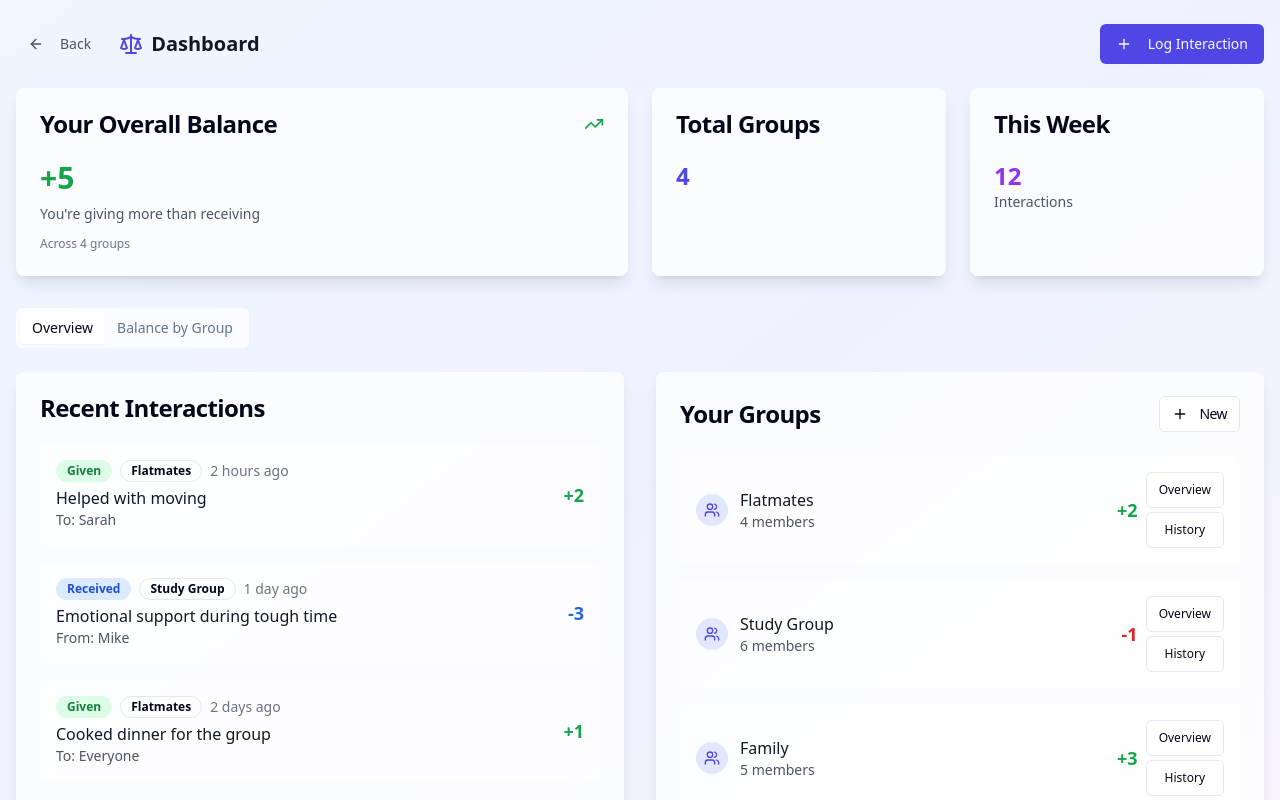
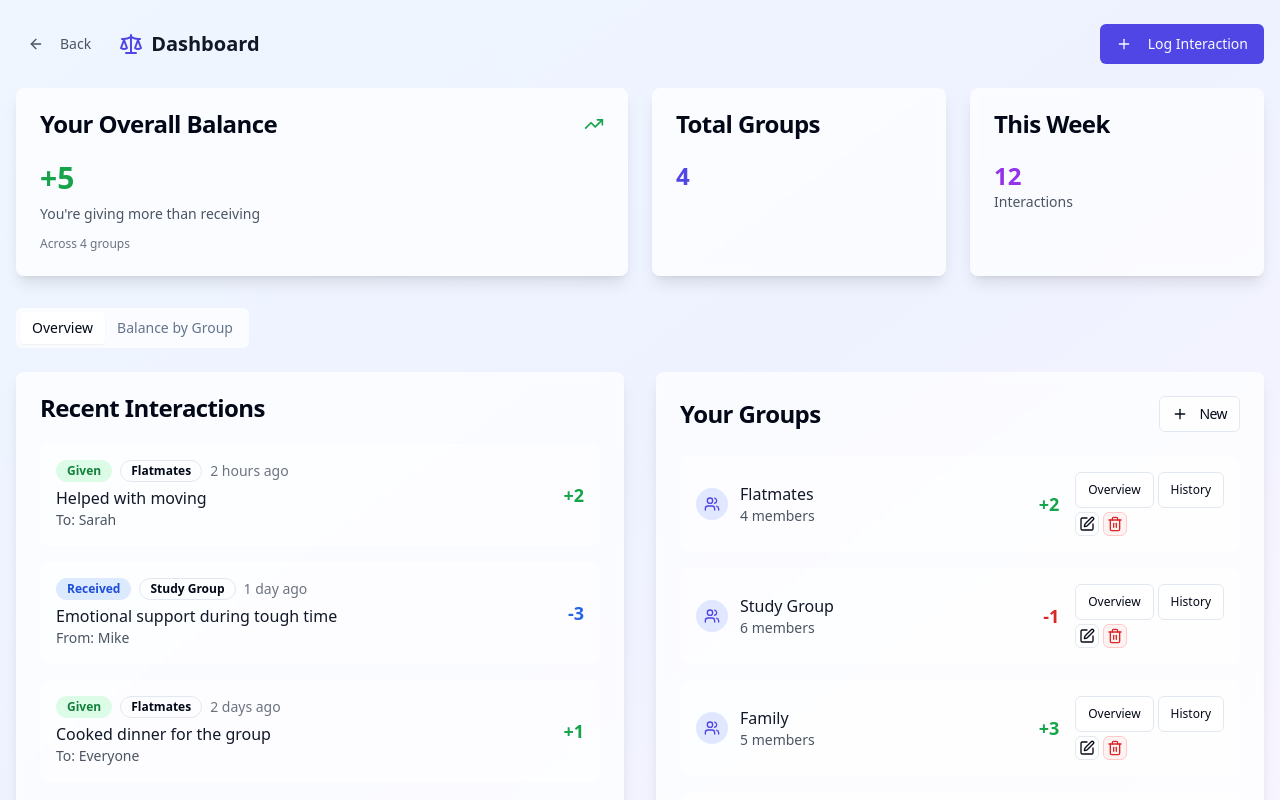
Before and after one commit to ivanakse-lit/guberspiel-interaction-tracker, a React (Vite) app: page /dashboard in a window 1280 px wide. Shown: the top 800 px of the page. Built offline with nearby package versions, Linux system fonts and the light colour scheme.

Commit message:
Fix: Allow group editing and removal
Adds functionality to edit and remove groups, specifically targeting sample groups.

```diff
--- a/src/pages/Dashboard.tsx
+++ b/src/pages/Dashboard.tsx
@@ -1,13 +1,16 @@
+
 import React, { useState } from 'react';
 import { Button } from '@/components/ui/button';
 import { Card, CardContent, CardHeader, CardTitle } from '@/components/ui/card';
 import { Badge } from '@/components/ui/badge';
 import { Tabs, TabsContent, TabsList, TabsTrigger } from '@/components/ui/tabs';
-import { Scale, Plus, Users, TrendingUp, TrendingDown, ArrowLeft, BarChart3 } from 'lucide-react';
+import { Scale, Plus, Users, TrendingUp, TrendingDown, ArrowLeft, BarChart3, Edit, Trash2 } from 'lucide-react';
 import { useNavigate } from 'react-router-dom';
+import { useToast } from '@/hooks/use-toast';
 
 const Dashboard = () => {
   const navigate = useNavigate();
+  const { toast } = useToast();
 
   // Mock data for demonstration
   const [userBalance] = useState(5);
@@ -17,12 +20,20 @@ const Dashboard = () => {
     { id: 3, type: 'give', description: 'Cooked dinner for the group', recipient: 'Everyone', value: 1, date: '2 days ago', group: 'Flatmates' },
   ]);
 
-  const [groups] = useState([
+  const [groups, setGroups] = useState([
     { id: 1, name: 'Flatmates', members: 4, balance: 2 },
     { id: 2, name: 'Study Group', members: 6, balance: -1 },
     { id: 3, name: 'Family', members: 5, balance: 3 },
     { id: 4, name: 'Work Team', members: 8, balance: 1 },
   ]);
+
+  const handleDeleteGroup = (groupId: number, groupName: string) => {
+    setGroups(prevGroups => prevGroups.filter(group => group.id !== groupId));
+    toast({
+      title: "Group deleted",
+      description: `"${groupName}" has been removed from your groups.`,
+    });
+  };
 
   return (
     <div className="min-h-screen bg-gradient-to-br from-blue-50 via-indigo-50 to-purple-50">
@@ -179,12 +190,13 @@ const Dashboard = () => {
                         </div>
                       </div>
                       <div className="flex items-center space-x-2">
-                        <div className="text-right">
+                        <div className="text-right mr-2">
                           <div className={`text-lg font-bold ${group.balance >= 0 ? 'text-green-600' : 'text-red-600'}`}>
                             {group.balance >= 0 ? '+' : ''}{group.balance}
                           </div>
                         </div>
                         <div className="flex flex-col space-y-1">
+                          <div className="flex space-x-1">
                             <Button
                               variant="outline"
                               size="sm"
@@ -201,6 +213,24 @@ const Dashboard = () => {
                             >
                               History
                             </Button>
+                          </div>
+                          <div className="flex space-x-1">
+                            <Button
+                              variant="outline"
+                              size="sm"
+                              className="text-xs bg-white/70 hover:bg-white p-1 h-6 w-6"
+                            >
+                              <Edit className="h-3 w-3" />
+                            </Button>
+                            <Button
+                              variant="outline"
+                              size="sm"
+                              onClick={() => handleDeleteGroup(group.id, group.name)}
+                              className="text-xs bg-red-50 hover:bg-red-100 text-red-600 border-red-200 p-1 h-6 w-6"
+                            >
+                              <Trash2 className="h-3 w-3" />
+                            </Button>
+                          </div>
                         </div>
                       </div>
                     </div>
```
Lines whose indentation alone changed are shown as unchanged.
